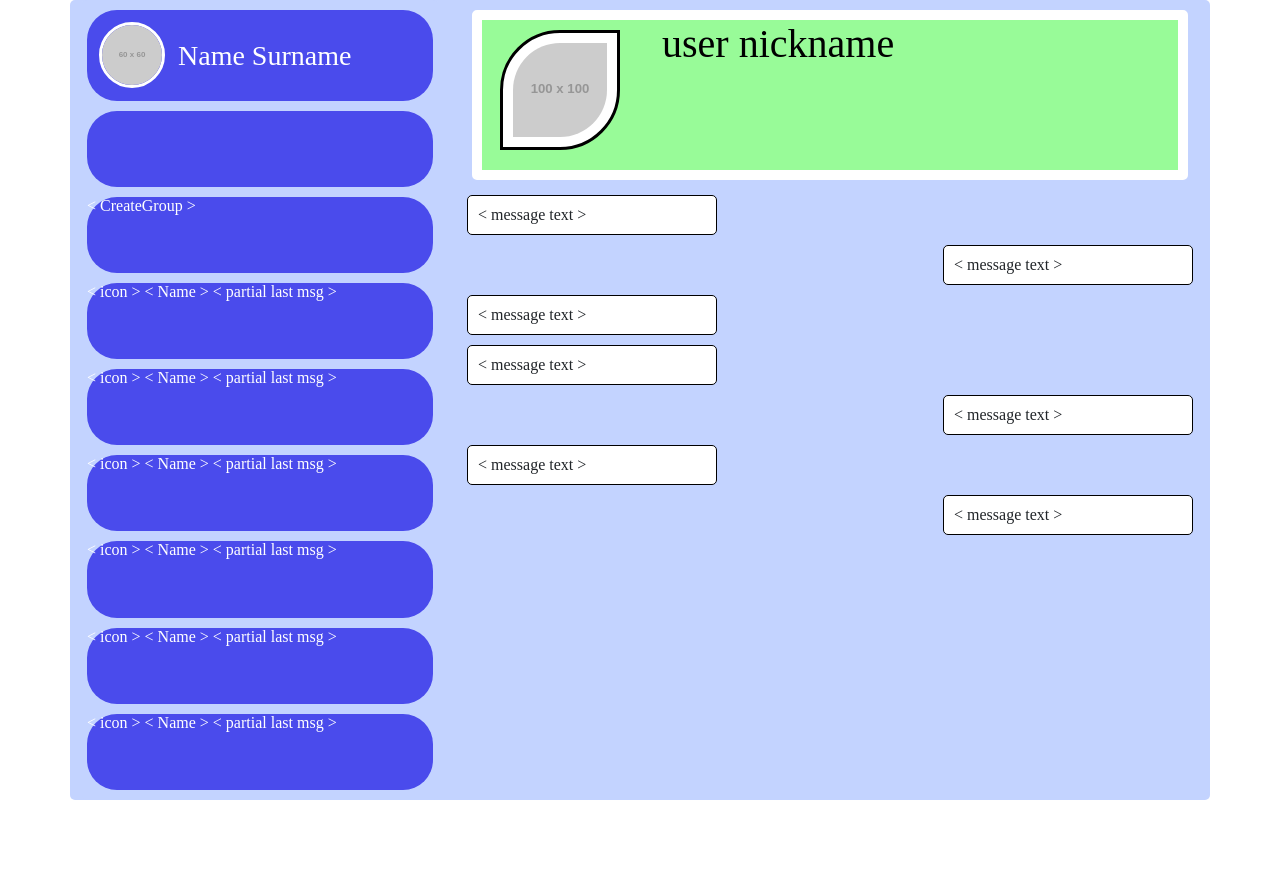
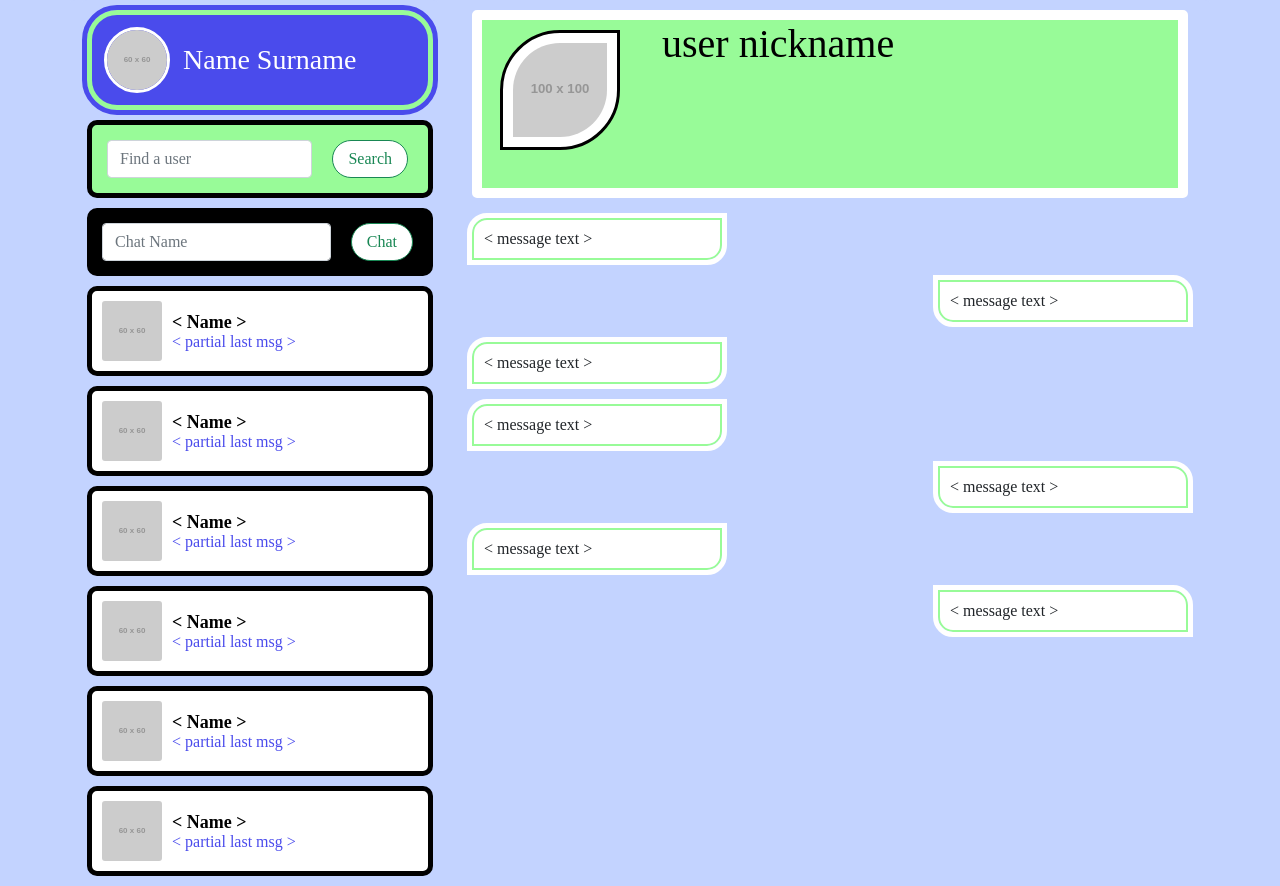
Before and after one commit to Tommy-Knight/whatsapp-fe, a React (Create React App) app: page /home in a window 1280 px wide. Before the commit the page ends 800 px from the top, so only its background shows below. Built offline with nearby package versions, Linux system fonts and the light colour scheme; no server answers.

Commit message:
feat: styles progresses

```diff
--- a/src/App.css
+++ b/src/App.css
@@ -1,6 +1,7 @@
 :root{
     --main-bg: white;
     --primary: #4a4bec;
+    --secondary: palegreen;
     --main-font: Garamond
 }
 
--- a/src/components/ChatPreview/index.jsx
+++ b/src/components/ChatPreview/index.jsx
@@ -2,10 +2,17 @@ import './style.css'
 
 const ChatPreview = ({chat}) => {
     return (
-        <div >
-            <span> {'< icon >'} </span>
-            <span> {' < Name >'} </span>
-            <span> {' < partial last msg >'} </span>
+        <div id={'chatPreview'}>
+            <div className={'d-flex flex-row align-items-center'}>
+                <img className={'m-2'}
+                     src="https://via.placeholder.com/60"
+                     alt="chatImg"/>
+                <div className={'d-flex flex-column align-items-left justify-items-center'}>
+                    <span> {' < Name >'} </span>
+                    <span className={'partial-msg'}> {' < partial last msg >'} </span>
+                </div>
+            </div>
+
         </div>
     )
 }
--- a/src/components/ChatPreview/style.css
+++ b/src/components/ChatPreview/style.css
@@ -0,0 +1,12 @@
+#chatPreview img{
+    border: 2px solid white;
+}
+#chatPreview{
+    color: black;
+    background: white;
+}
+#chatPreview .partial-msg{
+    font-weight: lighter;
+    font-size: 16px;
+    color: var( --primary );
+}
--- a/src/components/Home/style.css
+++ b/src/components/Home/style.css
@@ -1,3 +1,6 @@
+body{
+    background: #c3d3ff;
+}
 #home{
     background: #c3d3ff;
 }
--- a/src/components/Messages/style.css
+++ b/src/components/Messages/style.css
@@ -1,14 +1,20 @@
-.message{
+.message {
     min-width: 250px;
     max-width: 600px;
     padding: 10px;
-    margin: 5px;
+    margin: 10px;
 
-    border: 1px solid black;
+
     background: white;
+    border: 2px solid var(--secondary);
+    outline: 5px solid white;
 }
 
-.message.start.end{
-    border-radius: 5px 0 5px 0
+.message.start {
+    border-radius: 15px 0 15px 0
 
 }
+.message.end {
+    border-radius: 0 15px 0 15px
+
+}
--- a/src/components/Sidebar/index.jsx
+++ b/src/components/Sidebar/index.jsx
@@ -6,18 +6,32 @@ const ProfilePreview = () =>
     <div id={'loggedUserPreview'} className={'d-flex align-items-center p-2 '}>
         <img className={'m-1'}
              src="https://via.placeholder.com/60"
-            alt="profilePic"/>
-        <h3 className={'m-1'} >
+             alt="profilePic"/>
+        <h3 className={'m-1'}>
             {'Name'} {'Surname'}</h3>
     </div>
-const SearchUser = () => <div>
 
-</div>
 
-const CreateGroup = () => <div><span> {'< CreateGroup >'} </span></div>
+const SearchUser = () => {
 
-const Sidebar = () => {
-    const chats = [{}, {}, {}, {}, {}, {}, ]
+    return (
+        <form id={'searchUser'} className="form-inline d-flex flex-row">
+            <input className="form-control mr-sm-2" type="search" placeholder="Find a user" aria-label="Search"/>
+            <button className="btn btn-outline-success my-2 my-sm-0" type="submit">Search</button>
+        </form>
+    )
+}
+
+
+const CreateGroup = () =>
+    <form id={'groupCreation'} className="form-inline d-flex flex-row">
+        <input className="form-control mr-sm-2" type="search" placeholder="Chat Name" aria-label="Search"/>
+        <button className="btn btn-outline-success my-2 my-sm-0" type="submit">Chat</button>
+    </form>
+
+const Sidebar = () =>
+{
+    const chats = [{}, {}, {}, {}, {}, {},]
     return (
         <div id={'leftSidebar'}
              className={'d-flex flex-column justify-content-between'}>
--- a/src/components/Sidebar/style.css
+++ b/src/components/Sidebar/style.css
@@ -8,16 +8,47 @@
     height: 100%
 }
 
-#leftSidebar > * {
+
+#leftSidebar > *{
+    font-weight: bolder;
+    font-size: 18px;
+    color: var(--secondary);
+    margin: 5px;
+    border: 5px solid black;
+    background: var(--primary );
+    border-radius: 10px
+}
+
+#leftSidebar #loggedUserPreview{
     color: white;
     margin: 5px;
-    border: none;
+    border: 5px solid var(--secondary);
+    outline: 5px solid var(--primary);
     background: var(--primary );
     border-radius: 30px
 }
+#searchUser {
+    padding: 15px;
+ background: var(--secondary);
+}
 
-#loggedUserPreview {
+#groupCreation{
+    padding: 10px;
+    background: black;
+}
 
+#searchUser .btn,
+#groupCreation .btn{
+    margin: 5px;
+    margin-left: 20px;
+    padding-left: 15px;
+    padding-right: 15px;
+    border-radius: 50px;
+    background: white;
+}
+#searchUser .btn:hover,
+#groupCreation .btn:hover{
+    background: var(--primary );
 }
 
 #loggedUserPreview h3 {
--- a/src/components/UserPreview/style.css
+++ b/src/components/UserPreview/style.css
@@ -15,5 +15,7 @@
     padding-bottom: 10px;
     margin-bottom: 10px;
     border: 10px solid white;
-    background-color: palegreen;
+    background-color: var( --secondary );
+    min-height: 188px;
+
 }
```
